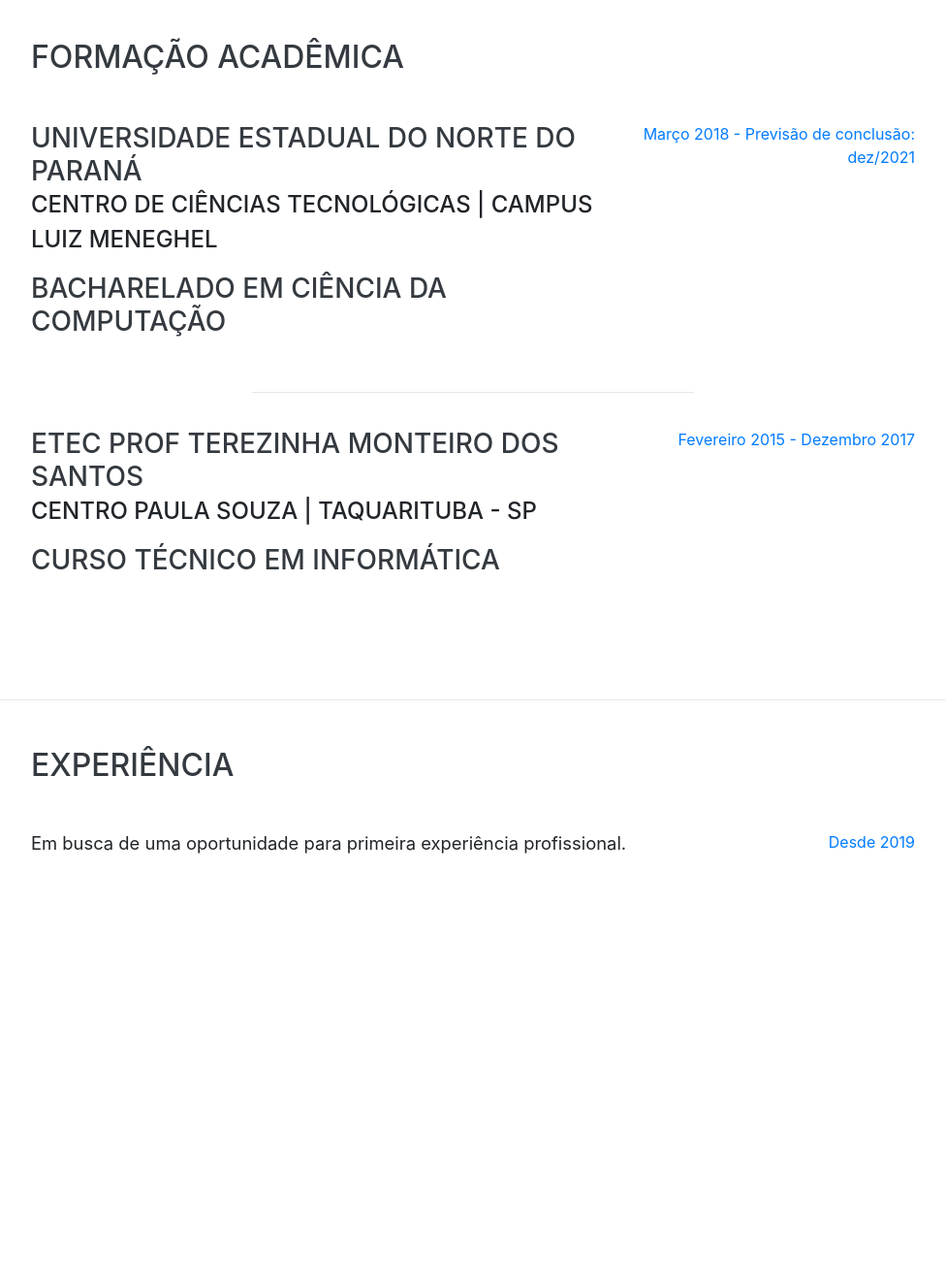
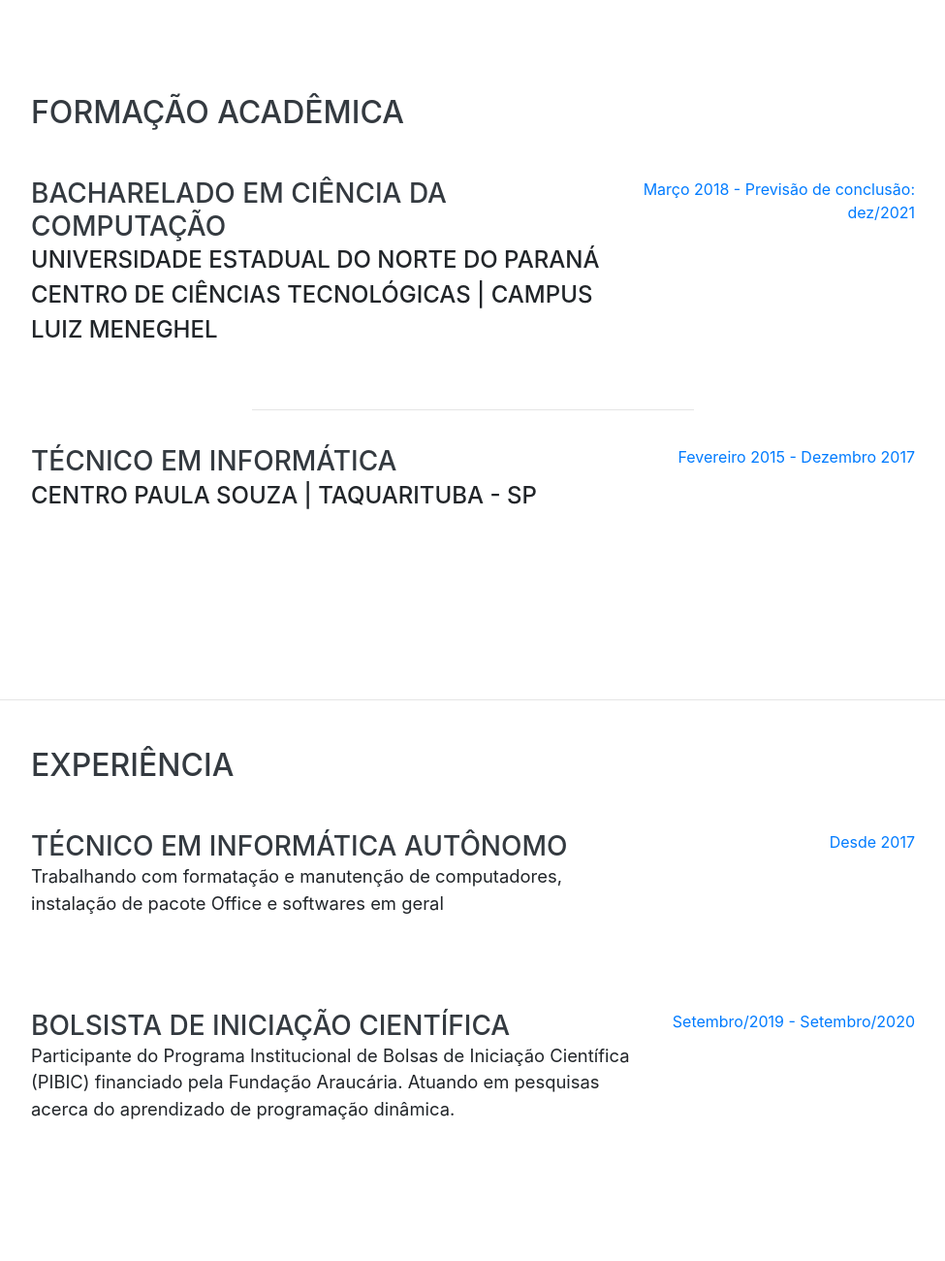
Before and after one commit to freddomingues/freddomingues.github.io, a website with bundled scripts: page index.html in a window 1280 px wide. Shown: the part 880-2180 px from the top of the page at 97% size, without its empty margins (288-1263 px from the left). Built offline with nearby package versions, Linux system fonts and the light colour scheme; a web font is replaced by a local one.

Commit message:
Updating personal web page

```diff
--- a/index.html
+++ b/index.html
@@ -47,7 +47,7 @@
           <a class="nav-link js-scroll-trigger" href="#experience">Experiência</a>
         </li>
         <li class="nav-item">
-          <a class="nav-link js-scroll-trigger" href="#skills">Habilidades</a>
+          <a class="nav-link js-scroll-trigger" href="#skills">Formação Complementar</a>
         </li>
         <li class="nav-item">
           <a class="nav-link js-scroll-trigger" href="#interests">Interesses</a>
@@ -71,8 +71,8 @@
           <a href="mailto:fred_domingues@outlook.com">fred_domingues@outlook.com</a>
         </div>
         <p class="lead mb-5">Graduando de Ciência da Computação pela UENP - Universidade Estadual do Norte do Paraná,
-          solteiro, apaixonado por tecnologia e por novos desafios.
-          Em busca de uma primeira oportunidade de trabalho na área de Data Science.</p>
+          apaixonado por tecnologia e por novos desafios. Tem interesse na área de Data Science, Machine Learning,
+          Data Analitcs e afins. Atualmente está em busca de uma primeira oportunidade de emprego.</p>
         Contato:
         <div class="social-icons">
           <a href="https://www.linkedin.com/in/frederico-antonio-domingues-87a8b7169/" target="_blank" title="Perfil no LinkedIn">
@@ -98,9 +98,9 @@
 
         <div class="resume-item d-flex flex-column flex-md-row justify-content-between mb-5">
           <div class="resume-content">
-            <h3 class="mb-0">Universidade Estadual do Norte do Paraná</h3>
-            <div class="subheading mb-3">Centro de Ciências Tecnológicas | Campus Luiz Meneghel</div>
-            <h3>Bacharelado em Ciência da Computação</h3>
+            <h3 class="mb-0">Bacharelado em Ciência da Computação</h3>
+            <div class="subheading mb-3">Universidade Estadual do Norte do Paraná<br>
+                                        Centro de Ciências Tecnológicas | Campus Luiz Meneghel</div>
           </div>
           <div class="resume-date text-md-right">
             <span class="text-primary">Março 2018 - Previsão de conclusão: dez/2021</span>
@@ -109,9 +109,8 @@
         <hr style="width: 50%; height: 20px;">
         <div class="resume-item d-flex flex-column flex-md-row justify-content-between">
           <div class="resume-content">
-            <h3 class="mb-0">ETEC Prof Terezinha Monteiro dos Santos</h3>
+            <h3 class="mb-0">Técnico em Informática</h3>
             <div class="subheading mb-3">Centro Paula Souza | Taquarituba - SP</div>
-            <h3>Curso Técnico em Informática</h3>
           </div>
           <div class="resume-date text-md-right">
             <span class="text-primary">Fevereiro 2015 - Dezembro 2017</span>
@@ -130,10 +129,23 @@
 
         <div class="resume-item d-flex flex-column flex-md-row justify-content-between mb-5">
           <div class="resume-content">
-            <p class="lead mb-5">Em busca de uma oportunidade para primeira experiência profissional.</p>
+            <h3 class="mb-0">Técnico em Informática autônomo</h3>
+            <p class="lead mb-5">Trabalhando com formatação e manutenção de computadores,
+                                        instalação de pacote Office e softwares em geral</div>
+            </p>
+          <div class="resume-date text-md-right">
+            <span class="text-primary">Desde 2017</span>
+          </div>
+        </div>
+        <div class="resume-item d-flex flex-column flex-md-row justify-content-between">
+          <div class="resume-content">
+            <h3 class="mb-0">Bolsista de Iniciação Científica</h3>
+            <p class="lead mb-5">Participante do Programa Institucional de Bolsas de Iniciação Científica (PIBIC)
+              financiado pela Fundação Araucária. Atuando em pesquisas acerca do aprendizado de programação dinâmica.
+            </p>
           </div>
           <div class="resume-date text-md-right">
-            <span class="text-primary">Desde 2019</span>
+            <span class="text-primary">Setembro/2019 - Setembro/2020</span>
           </div>
         </div>
     </section>
@@ -142,7 +154,7 @@
 
     <section class="resume-section p-3 p-lg-5 d-flex align-items-center" id="skills">
       <div class="w-100">
-        <h2 class="mb-5">Habilidades</h2>
+        <h2 class="mb-5">Formação Complementar</h2>
         <p class="lead mb-5">Página em desenvolvimento...</p>
         <!--
         <div class="subheading mb-3">Programming Languages &amp; Tools</div>
```
Also changed, not shown: 1 other file.
